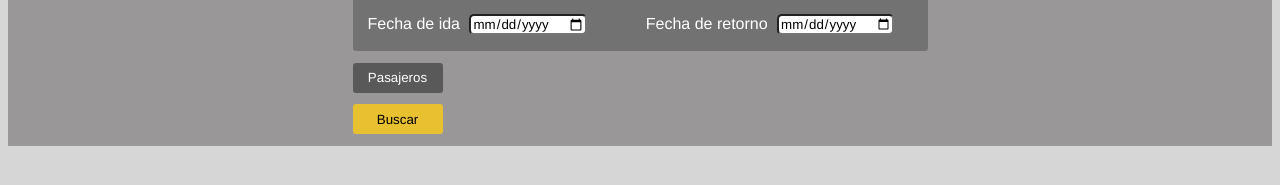
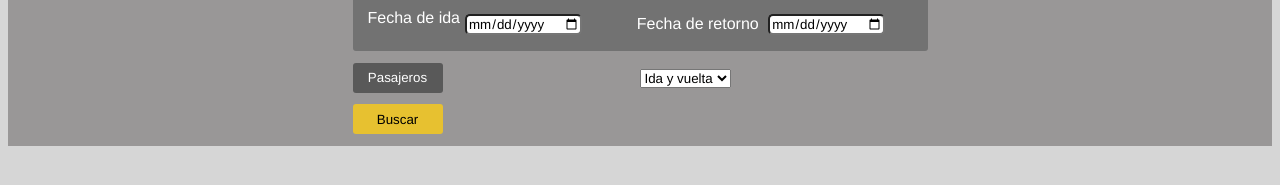
Before and after one commit to lulisway/vueling, a plain HTML site: page index.html in a window 1280 px wide. Shown: the part 455-640 px from the top of the page. Drawn offline with Linux system fonts and the light colour scheme.

Commit message:
implementación solo ida

```diff
--- a/index.html
+++ b/index.html
@@ -33,15 +33,25 @@
 
             <div class="destiny">
                 <div class="dark-b">
-                    <label for="departureDate">Fecha de ida</label>
-                    <input type="date" name="departureDate" id="departureDate" class="redondeado">
+                    <div id="date">
+                        <label for="departureDate">Fecha de ida</label>
+                        <input type="date" name="departureDate" id="departureDate" class="redondeado">
 
-                    <label for="returnDepartureDate">Fecha de retorno</label>
-                    <input type="date" name="returnDepartureDate" id="returnDepartureDate" class="redondeado">
+                        <div id="returnDepartureDateDiv">
+                        <label for="returnDepartureDate">Fecha de retorno</label>
+                        <input type="date" name="returnDepartureDate" id="returnDepartureDate" class="redondeado">
+                        </div>
+                    </div>
                 </div>
             </div>
-            <div id="passengersQuantity">
+            <div id="passengersAndDirection">
             <button id="btn-modal" class="btn-modal" onclick="setPassengers()"> Pasajeros </button>
+            <div class="select-direction">
+            <select name="select-direction" id="selectDir" onchange="functDir()">
+                <option value="departure">Sólo ida</option>
+                <option value="departureReturn" selected>Ida y vuelta</option>
+              </select>
+            </div>
             <div id="selectedPassengers"></div>
             </div>
             <div>
--- a/index.js
+++ b/index.js
@@ -43,6 +43,8 @@ function pintar(data) {
   returnArrivalTime.innerHTML = data.returnArrivalTime
 }
 
+//---------Flight Direction----------
+
 /* Ejemplo del objeto que recibiria por fetch
 let data = {
   departureAirport: "MAD",
@@ -82,7 +84,6 @@ let data = {
   //return departureDateObj
 };
 
-
 function getReturnDepartureDate(){
   let returnDepartureDate= document.getElementById('returnDepartureDate').value;
   let returnDepartureYear=parseInt(returnDepartureDate.toString().substr(0,4));
@@ -96,6 +97,14 @@ function getReturnDepartureDate(){
   return returnDepartureDate
   //return returnDepartureDateObj
 };
+
+function functDir(){
+  if(document.getElementById('selectDir').value == "departure") {
+    document.getElementById("returnDepartureDateDiv").style.display = "none";
+    returnDepartureDate=null;
+  }
+  else{document.getElementById("returnDepartureDateDiv").style.display = "flex";}
+}
 
 // ------------ PASSENGERS INPUTS FUNCTIONS ------------ //
 
--- a/style.css
+++ b/style.css
@@ -17,6 +17,9 @@ body{
     background-color: #999797;
 }
 
+.select-direction{
+    padding-top: 3%;
+}
 .destiny{
     display: flex;
 }
@@ -37,10 +40,13 @@ h1,h2{
     box-shadow: 5px 5px 5px #000000b3;
 }
 
-#passengersQuantity {
+#passengersAndDirection {
     display: flex;
     flex-direction: row;
+    justify-content: space-between;
 }
+
+
 .centro{
     display: flex;
     justify-content: center;
@@ -179,13 +185,12 @@ h1,h2{
     color: #ffffff;
 }
 
-<<<<<<< HEAD
+#date{
+    display: flex;
+    flex-direction: row;
+}
 /* .simple input{
 } */
-=======
-.simple input{
-}
->>>>>>> 02c44afddd94c7fcb6a18a9aff621ba70f8d3df2
 #flightInfo{
     display: flex;
     flex-direction: column;
```
